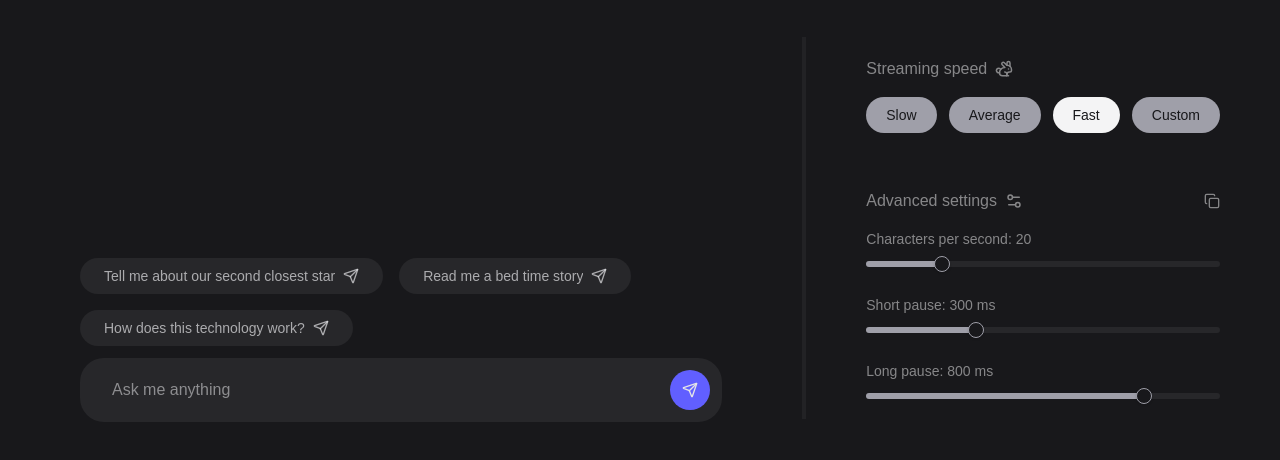
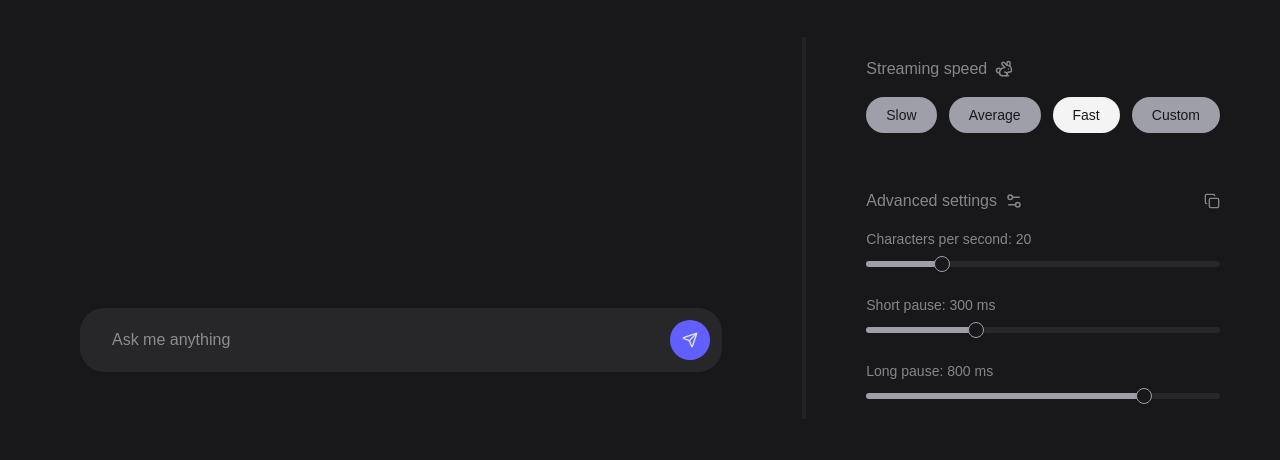
Before and after one commit to sutigit/stream-cadence, a Next.js app in the folder apps/web/: page / in a window 1280 px wide. Shown: the part 172-632 px from the top of the page. Built offline with nearby package versions, Linux system fonts and the light colour scheme; a web font is replaced by a local one.

Commit message:
move lib

```diff
--- a/apps/web/components/chat-input.tsx
+++ b/apps/web/components/chat-input.tsx
@@ -14,20 +14,6 @@ export default function ChatInput({
 
     return (
         <div className="w-full">
-            <div className="pb-3 flex gap-4 flex-wrap justify-start">
-                <Button className="cursor-pointer bg-zinc-800 text-primary/70 hover:opacity-100 px-6 py-3 rounded-full text-sm inline-flex items-center gap-2 whitespace-nowrap">
-                    <span className="truncate">Tell me about our second closest star</span>
-                    <span className="flex-shrink-0"><Send size={14} /></span>
-                </Button>
-                <Button className="cursor-pointer bg-zinc-800 text-primary/70 hover:opacity-100 px-6 py-3 rounded-full text-sm inline-flex items-center gap-2 whitespace-nowrap">
-                    <span className="truncate">Read me a bed time story</span>
-                    <span className="flex-shrink-0"><Send size={14} /></span>
-                </Button>
-                <Button className="cursor-pointer bg-zinc-800 text-primary/70 hover:opacity-100 px-6 py-3 rounded-full text-sm inline-flex items-center gap-2 whitespace-nowrap">
-                    <span className="truncate">How does this technology work?</span>
-                    <span className="flex-shrink-0"><Send size={14} /></span>
-                </Button>
-            </div>
             <form onSubmit={onSubmit} className="flex mx-auto gap-5 bg-zinc-800 rounded-3xl py-3 pl-8 pr-3">
                 <input
                     type="text"
```
Also changed, not shown: apps/web/app/sandbox/completion/page.tsx (+5 -5 lines), apps/web/lib/StreamNice/_/_gatedBuffer.ts (renamed from apps/web/app/sandbox/lib/StreamNice/_/_gatedBuffer.ts), apps/web/lib/StreamNice/_/_regex.ts (renamed from apps/web/app/sandbox/lib/StreamNice/_/_regex.ts), apps/web/lib/StreamNice/_/_utils.ts (renamed from apps/web/app/sandbox/lib/StreamNice/_/_utils.ts), apps/web/lib/StreamNice/defaults/config.ts (renamed from apps/web/app/sandbox/lib/StreamNice/defaults/config.ts), apps/web/lib/StreamNice/enums.ts (renamed from apps/web/app/sandbox/lib/StreamNice/enums.ts), apps/web/lib/StreamNice/hooks/useStreamNice.ts (renamed from apps/web/app/sandbox/lib/StreamNice/hooks/useStreamNice.ts), apps/web/lib/StreamNice/index.tsx (renamed from apps/web/app/sandbox/lib/StreamNice/index.tsx), apps/web/lib/StreamNice/nice.css (renamed from apps/web/app/sandbox/lib/StreamNice/nice.css), apps/web/lib/StreamNice/types.ts (renamed from apps/web/app/sandbox/lib/StreamNice/types.ts), apps/web/lib/StreamNice/utils.ts (renamed from apps/web/app/sandbox/lib/StreamNice/utils.ts).
